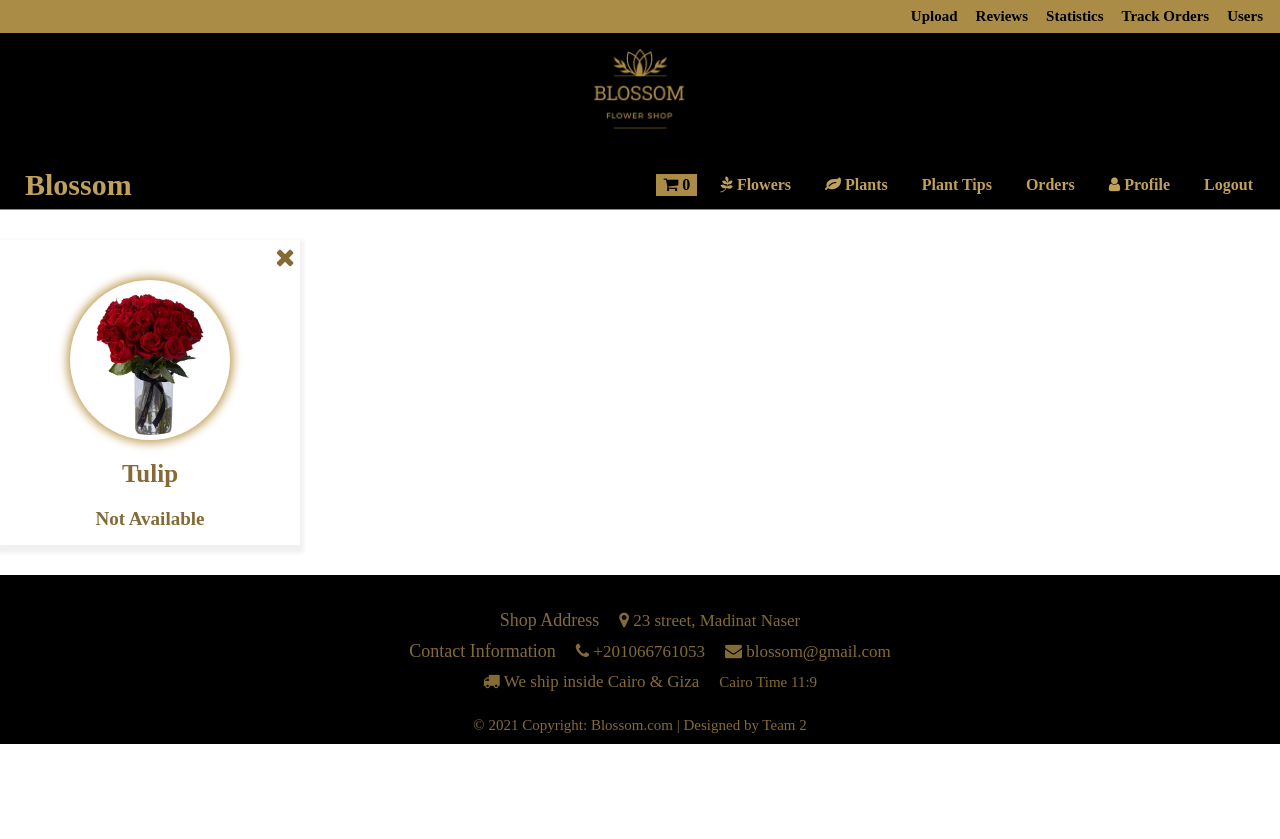
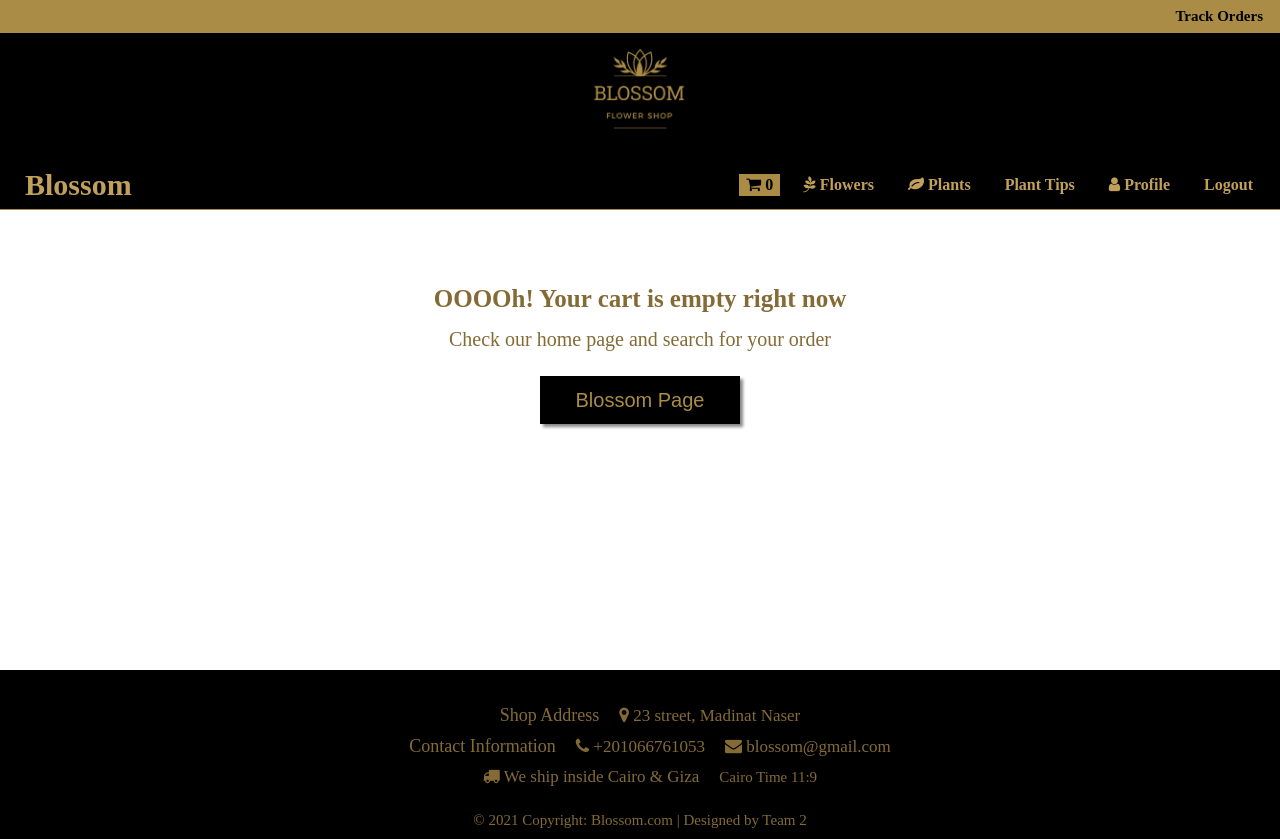
Before and after one commit to nadaabdelmaboud/Blossom, a Vue app in the folder client/blossom-client/: page /userCart in a window 1280 px wide. Before the commit the page ends 800 px from the top, so only its background shows below. Built offline with nearby package versions, Linux system fonts and the light colour scheme; a web font is replaced by a local one.

Commit message:
empty cart view

```diff
--- a/client/blossom-client/src/components/Cart/cartCard.vue
+++ b/client/blossom-client/src/components/Cart/cartCard.vue
@@ -123,7 +123,7 @@ export default {
   data: function () {
     return {
       amount: 1,
-      available: false,
+      available: true,
     };
   },
   methods: {
--- a/client/blossom-client/src/components/HomePage/navBar.vue
+++ b/client/blossom-client/src/components/HomePage/navBar.vue
@@ -212,7 +212,7 @@ export default {
   name: "navBar",
   data: function () {
     return {
-      admin: true,
+      admin: false,
       user: true,
       noUser: false,
       count: 0,
--- a/client/blossom-client/src/scss/_BlossomButton.scss
+++ b/client/blossom-client/src/scss/_BlossomButton.scss
@@ -18,7 +18,7 @@
   @media screen and (max-width: 360px) {
     .blossomButton{
       padding: 5px 10px;
-      height: 35px;
+      height: 45px;
       font-size: 16px;
     }
   }
--- a/client/blossom-client/src/views/Home.vue
+++ b/client/blossom-client/src/views/Home.vue
@@ -19,9 +19,9 @@
 <style scoped lang="scss">
 @import "../scss/Colors";
 @import "../scss/BlossomToast";
-//.content {
-// min-height: calc(100vh - 400px);
-//}
+.content {
+min-height: calc(100vh - 400px);
+}
 </style>
 
 <script>
--- a/client/blossom-client/src/views/UserCart.vue
+++ b/client/blossom-client/src/views/UserCart.vue
@@ -1,17 +1,82 @@
 <template>
   <div class="userCart">
-    <cartCard />
+    <div class="container" v-if="!emptyCart">
+      <cartCard />
+      <div class="totalPrice">
+        <h3>Total Price: 2050 LE</h3>
+      </div>
+      <div class="checkoutForm">
+        <button class="blossomButton">Checkout</button>
+      </div>
+    </div>
+    <div class="container" v-if="emptyCart">
+      <div class="empty">
+        <h3>OOOOh! Your cart is empty right now</h3>
+        <h6>Check our home page and search for your order</h6>
+      </div>
+      <div class="checkoutForm">
+        <button class="blossomButton" @click="routeToHomePage()">
+          Blossom Page
+        </button>
+      </div>
+    </div>
   </div>
 </template>
 
-<style lang="scss" scoped></style>
+<style lang="scss" scoped>
+@import "../scss/_Colors";
+@import "../scss/BlossomButton";
+.container {
+  width: 100%;
+  padding-top: 30px;
+  text-align: center;
+}
+.totalPrice {
+  h3 {
+    font-size: 25px;
+    font-weight: 700;
+    color: $darkGolden;
+  }
+}
+.blossomButton {
+  width: 200px;
+}
+h3,
+h6 {
+  margin: 15px 0;
+}
+.empty {
+  padding: 0 7px;
+  h3 {
+    font-size: 25px;
+    color: $darkGolden;
+    font-weight: 700;
+  }
+  h6 {
+    font-size: 20px;
+    color: $darkGolden;
+    font-weight: 500;
+  }
+}
+</style>
 
 <script>
 import cartCard from "../components/Cart/cartCard";
+import router from "@/router";
 export default {
   name: "userCart",
   components: {
     cartCard,
   },
+  data: function () {
+    return {
+      emptyCart: true,
+    };
+  },
+  methods: {
+    routeToHomePage() {
+      router.push("/");
+    },
+  },
 };
 </script>
```
Also changed, not shown: 1 other file (tests, documents, lock files or other folders).
